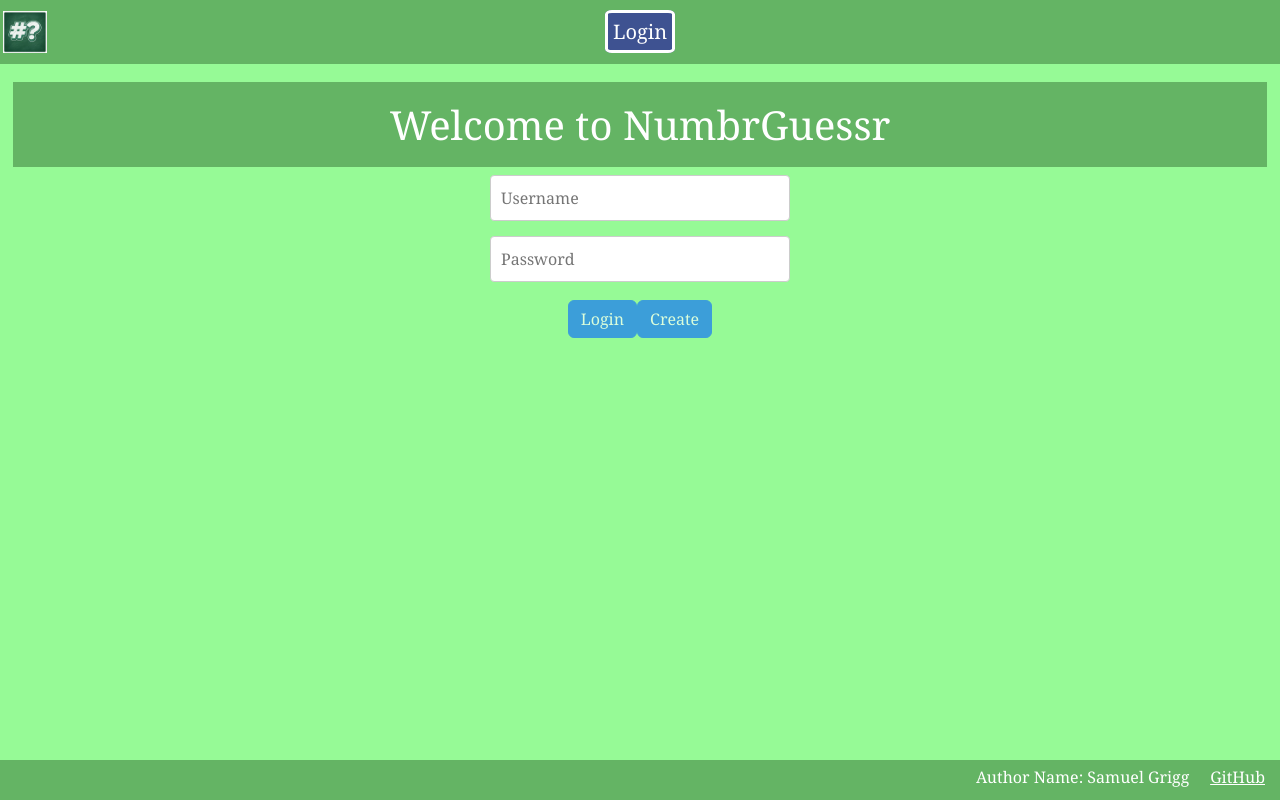
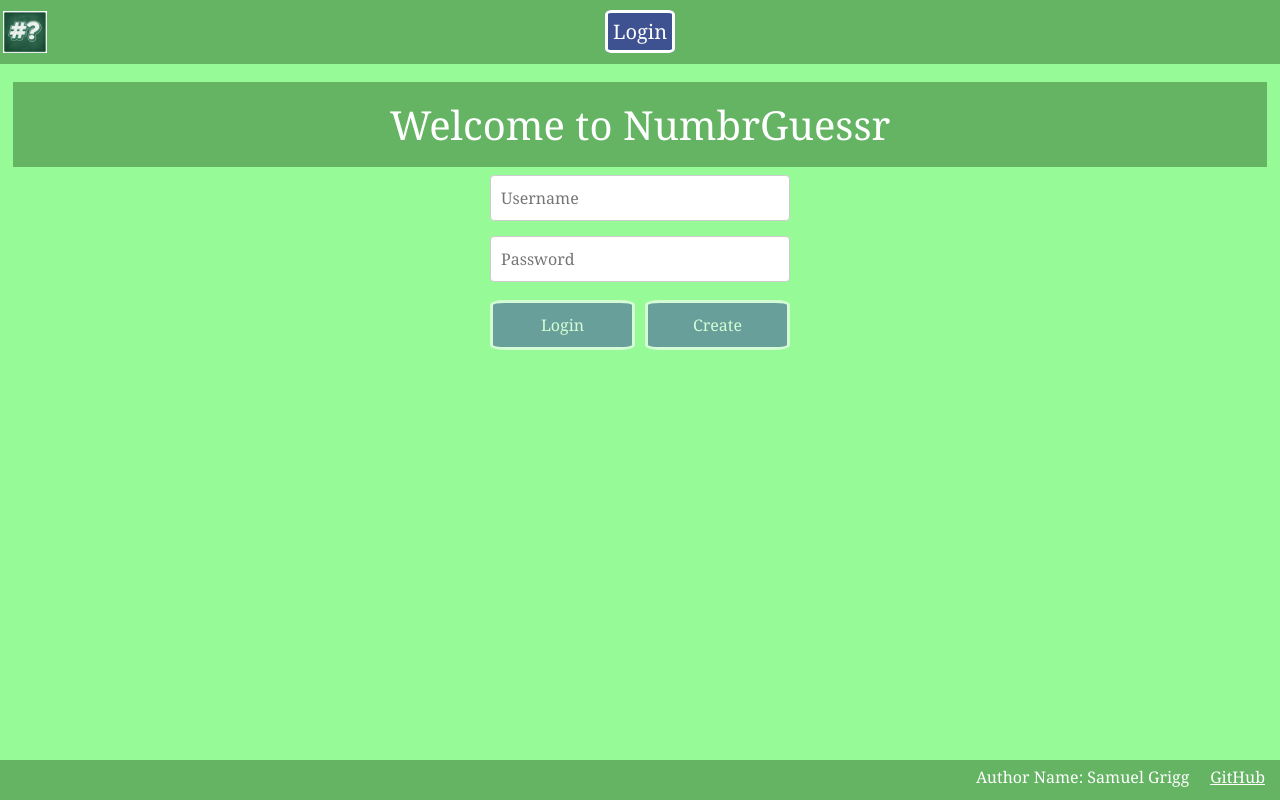
Before and after one commit to SamGrigg04/startup, a React (Vite) app: page / in a window 1280 px wide. Built offline with nearby package versions, Linux system fonts and the light colour scheme.

Commit message:
styled it to look *so pretty*

```diff
--- a/src/login/Unauthenticated.css
+++ b/src/login/Unauthenticated.css
@@ -15,3 +15,33 @@
   border: 1px solid #ccc;
   border-radius: 4px;
 }
+
+/* Button container */
+.unauthenticated > div {
+  display: flex;
+  gap: 10px;
+  width: 100%;
+}
+
+/* match navbar style */
+#login, #logout {
+  flex: 1;
+  background-color: rgba(50, 50, 160, 0.75);
+  border-style: solid;
+  border-color: rgb(255, 255, 255);
+  border-radius: 10%;
+  border-width: 3px;
+  font-size: 16px;
+  padding: 10px;
+  color: rgb(255, 255, 255);
+  cursor: pointer;
+}
+
+#login:hover, #logout:hover {
+  background-color: rgb(40, 40, 130);
+}
+
+#login:disabled, #logout:disabled {
+  opacity: 0.6;
+  cursor: not-allowed;
+}
```
